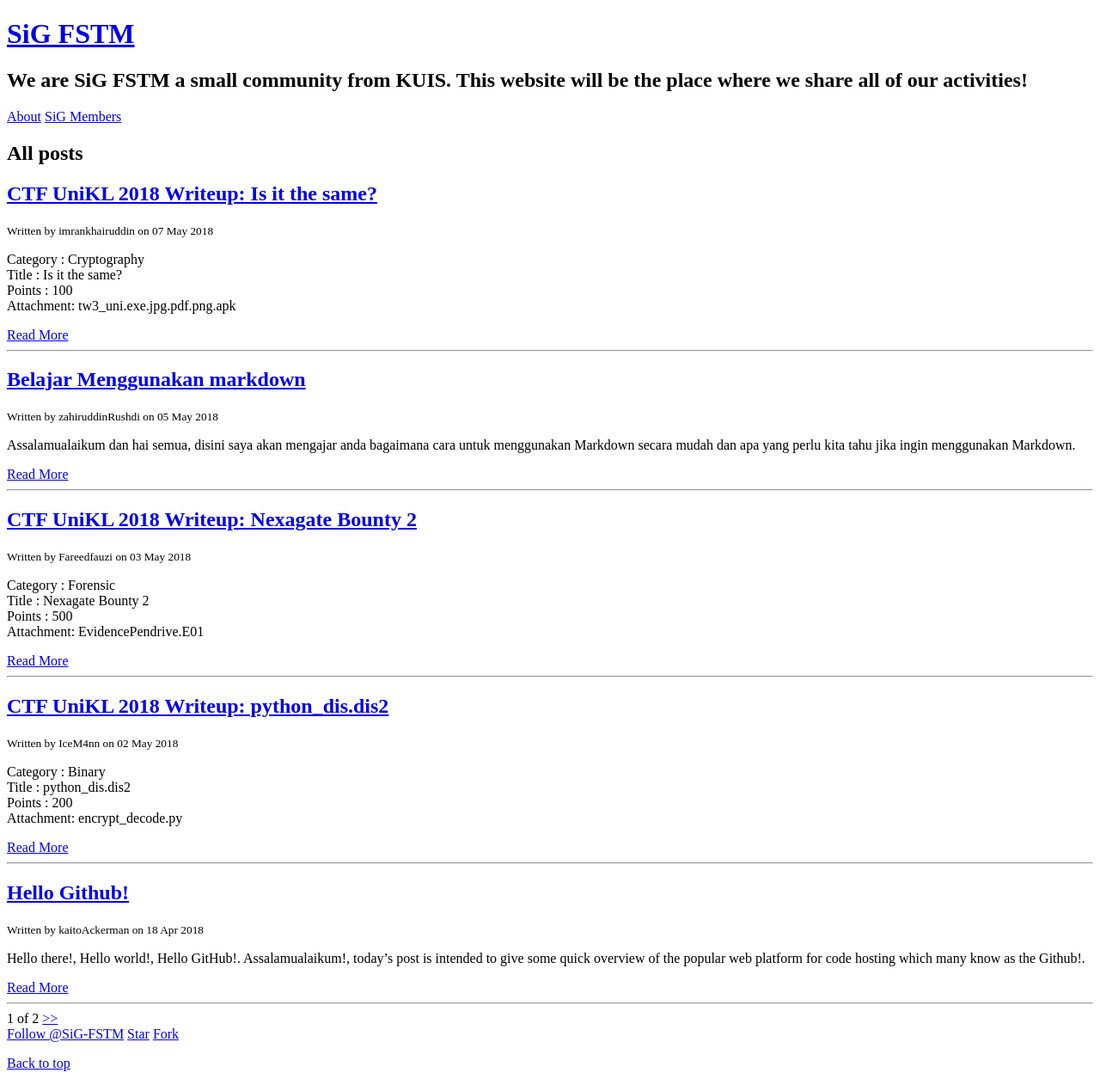
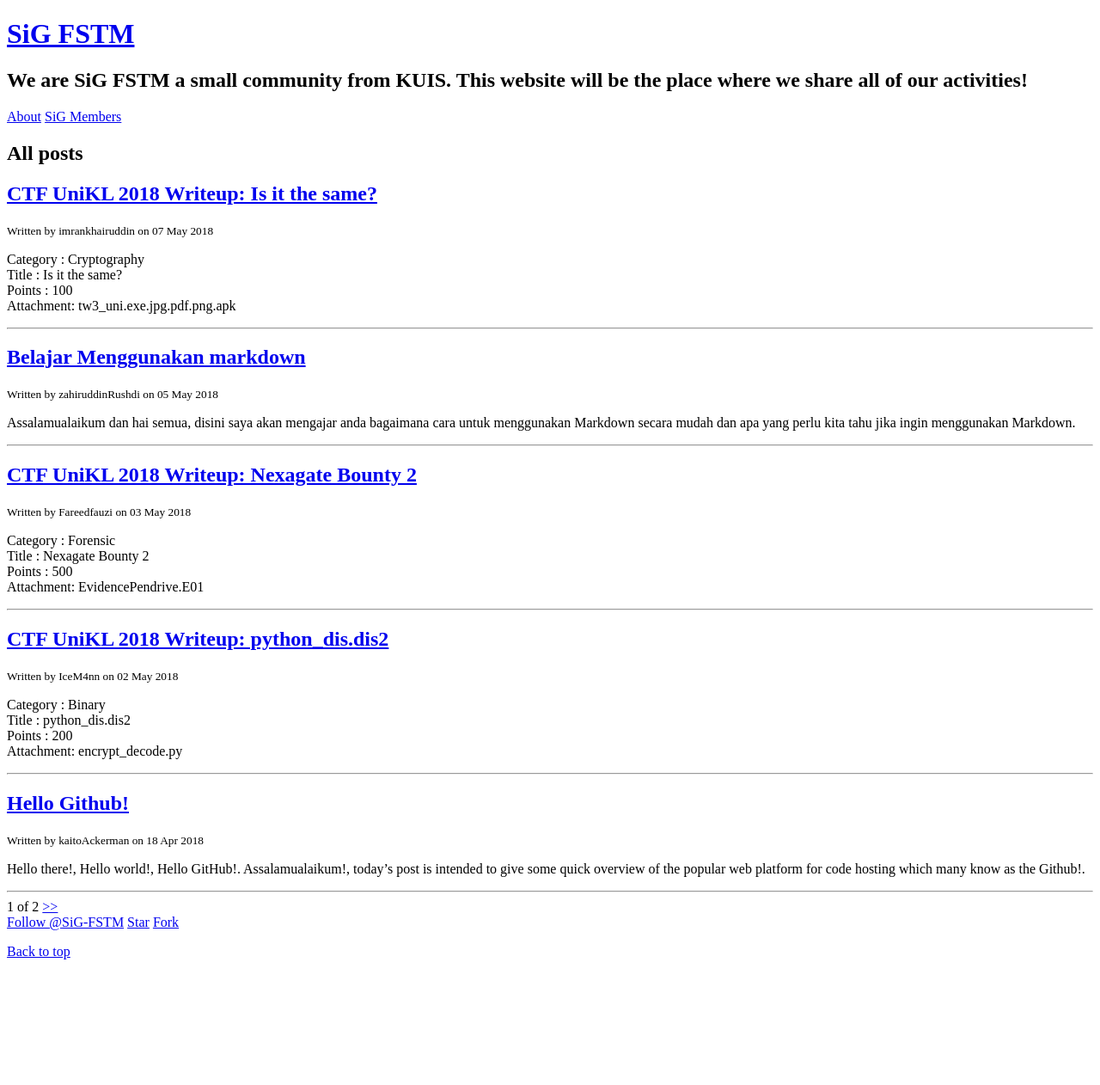
Before and after one commit to SiG-FSTM/sig-fstm.github.io, a Jekyll site: the page built from index.html, in a window 1280 px wide. Shown: the whole page at 86% size. Built offline with Jekyll 4.4.1, drawn with Linux system fonts in a browser that asks for light colours; the list of posts is cut into pages by our own code; after the commit the page ends 1132 px from its top, so only the background shows below that.

Commit message:
Remove readmore button
Use title link instead to navigate between posts

```diff
--- a/index.html
+++ b/index.html
@@ -10,7 +10,6 @@ layout: default
 </h2>
 <small>Written by {{ post.author }} on {{ post.date | date_to_string }}</small>
 <p>{{ post.excerpt }}</p>
-<a href="{{ post.url }}">Read More</a>
 <hr>
 {% endfor %}
 
```
